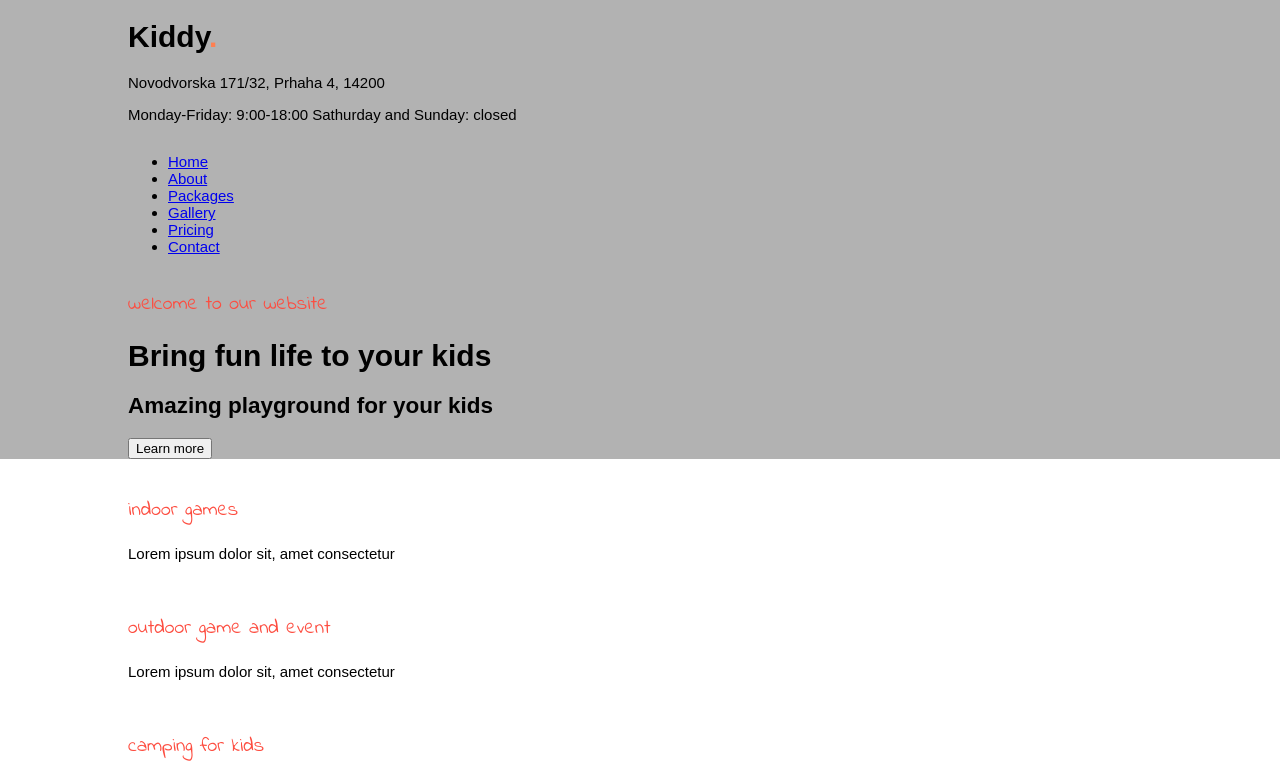
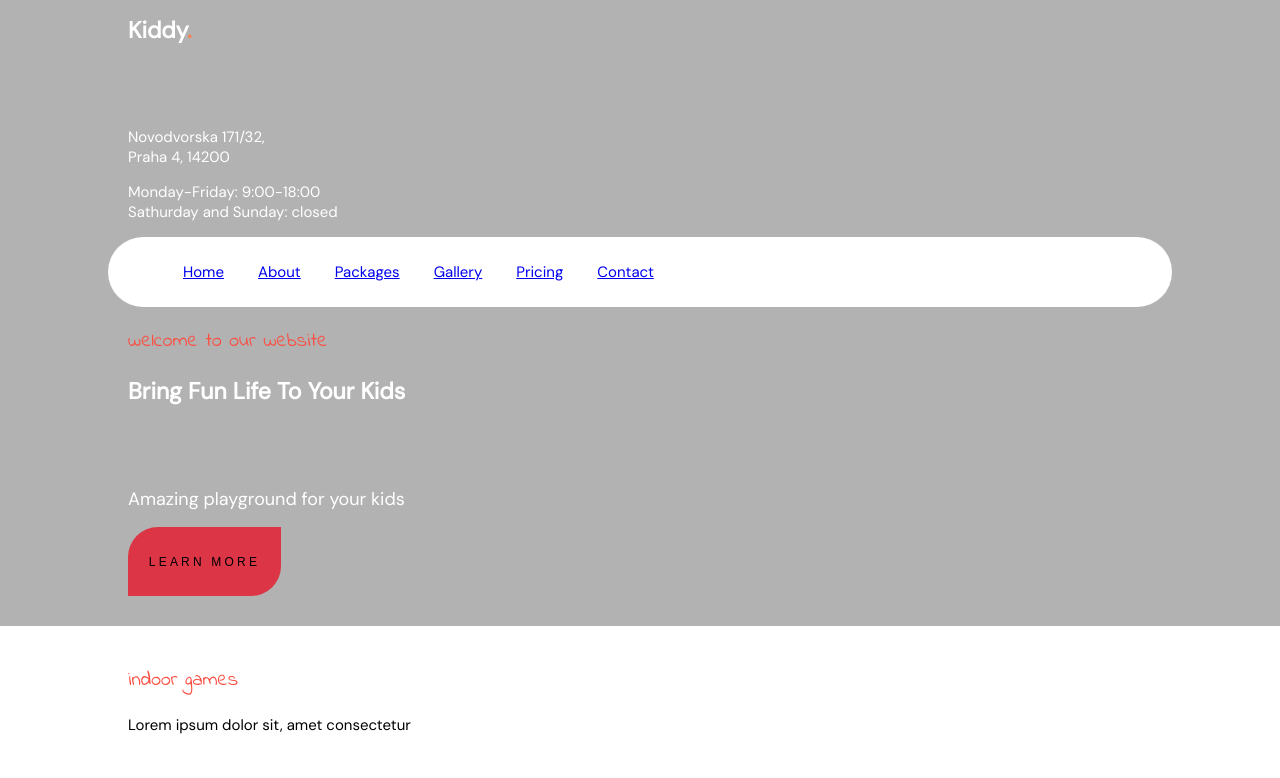
Before and after one commit to LenkaJandova/kiddy, a plain HTML site: page index.html in a window 1280 px wide. Shown: the top 778 px of the page. Drawn offline with Linux system fonts and the light colour scheme.

Commit message:
showcase-navbar,button

```diff
--- a/css/style.css
+++ b/css/style.css
@@ -1,5 +1,5 @@
 body{
-    font:15px Sans-serif, Arial;
+    font:15px 'DM Sans', Arial;
     padding:0;
     margin:0;
     background-color:white;
@@ -9,7 +9,29 @@ h3{
     color: #FD4D40;
 }
 h1{
-    font:48px
+    font-size: 23px;
+    font-weight: 400;
+}
+h2{
+    font-size:18px;
+    margin-bottom:16px;
+    font-weight: 400;
+}
+button{
+    border-radius: 30px;
+    border-top-right-radius: 0px;
+    border-bottom-left-radius: 0px;
+    text-transform: uppercase;
+    font-weight: 400;
+    text-align: center;
+    vertical-align: middle;
+    font-size:12px;
+    height: 69px;
+    width: 153px;
+    border: 1px;
+    cursor:pointer;
+    letter-spacing: 3.2px;
+    margin-bottom: 30px;
 }
 /*global*/
 .container{
@@ -20,3 +42,38 @@ h1{
 .showcase{
     background-color: rgba(0, 0, 0, 0.3)
 }
+.showcase h1{
+    color:#fff;
+    height: 96px;
+    font-weight:700;
+}
+.showcase h2{
+    color:#fff;
+}
+.showcase button{
+    background-color: #dc3545;
+    border-color: #dc3545;
+}
+#navbar{
+    text-align: left;
+}
+#navbar li{
+    display:inline;
+    padding:20px 0px;
+    margin:0px 15px;
+    text-decoration:none;
+}
+.menu{
+    background:#fff;
+    padding:10px 20px;
+    border-radius: 100px;
+    width: 80%;
+    margin:auto;
+}
+.location{
+    color:#fff;
+    align-items: center;
+}
+.opening-hours{
+    color:#fff;
+}
--- a/index.html
+++ b/index.html
@@ -4,31 +4,32 @@
         <title>kiddy</title>
         <link rel="stylesheet" type="text/css" href="css/style.css">
         <link href="https://fonts.googleapis.com/css?family=Indie+Flower&display=swap" rel="stylesheet">
+        <link href="https://fonts.googleapis.com/css?family=DM+Sans&display=swap" rel="stylesheet">
     </head>
     <body>
         <div class="showcase">
             <div class="container">
                 <h1>Kiddy<span style = "color:coral">.</span></h1>
-                <p class="location">Novodvorska 171/32, Prhaha 4, 14200</p>
-                <p class="opening-hours">Monday-Friday: 9:00-18:00
-                    Sathurday and Sunday: closed
-               </p>
+                <div>
+                    <p class="location">Novodvorska 171/32,<br> Praha 4, 14200</p>
+                    <p class="opening-hours">Monday-Friday: 9:00-18:00 <br>                    Sathurday and Sunday: closed</p>
+                </div>
            </div>
-           <div class="container">
+           <div class="menu">
               <navbar id="navbar">
                  <ul>
                        <li><a href="index.html">Home</a></li>
                        <li><a href="about.html">About</a></li>
-                        <li><a href="packages.html">Packages</a></li>
-                        <li><a href="gallery.html">Gallery</a></li>
-                        <li><a href="pricing.html">Pricing</a></li>
-                        <li><a href="contact.html">Contact</a></li>
+                       <li><a href="packages.html">Packages</a></li>
+                       <li><a href="gallery.html">Gallery</a></li>
+                       <li><a href="pricing.html">Pricing</a></li>
+                       <li><a href="contact.html">Contact</a></li>
                     </ul>
                 </navbar>
             </div>
             <header class="container">
                 <h3>welcome to our website</h3>
-                <h1>Bring fun life to your kids</h1>
+                <h1>Bring Fun Life To Your Kids</h1>
                 <h2>Amazing playground for your kids</h2>
                 <button>Learn more</button>
             </header>
```
